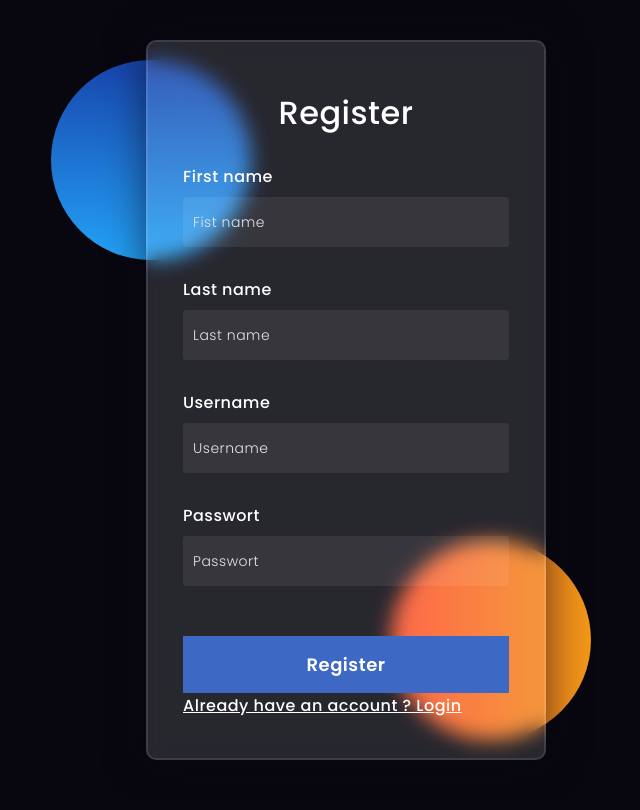
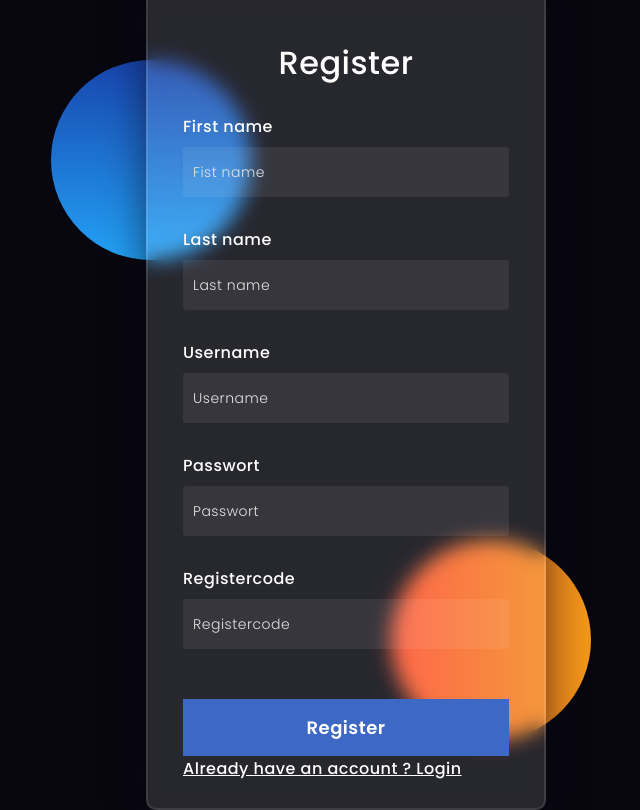
Before and after one commit to fsemke/library_website, a Flask app: page /register in a window 1280 px wide. Shown: the whole page, without its empty margins (294-934 px from the left). Before the commit the page ends 760 px from the top, so only its background shows below. Run offline with Flask 3, Linux system fonts and the light colour scheme.

Commit message:
add Registercode

```diff
--- a/src/app.py
+++ b/src/app.py
@@ -307,6 +307,11 @@ def register():
         return redirect(url_for('dashboard'))
 
     if request.method == 'POST':
+        registercode = request.form['registercode']
+
+        if os.getenv('REGISTERCODE') != registercode:
+            return redirect(url_for('register'))
+
         username = request.form['username']
         password = request.form['password']
         firstname = request.form['firstname']
--- a/src/templates/registration.html
+++ b/src/templates/registration.html
@@ -51,7 +51,7 @@ body{
     bottom: -80px;
 }
 form{
-    height: 720px;
+    height: 820px;
     width: 400px;
     background-color: rgba(255,255,255,0.13);
     position: absolute;
@@ -152,6 +152,9 @@ button{
         <label for="password">Passwort</label>
         <input type="password" required name="password" placeholder="Passwort" id="password">
 
+        <label for="registercode">Registercode</label>
+        <input type="text" required name="registercode" placeholder="Registercode" id="registercode">
+
         <button type="submit"
 		class="text-white bg-indigo-500 border-0 py-2 px-6 focus:outline-none hover:bg-indigo-600 rounded text-lg mt-2"
 		[disabled]="!userForm.form.valid">
```
